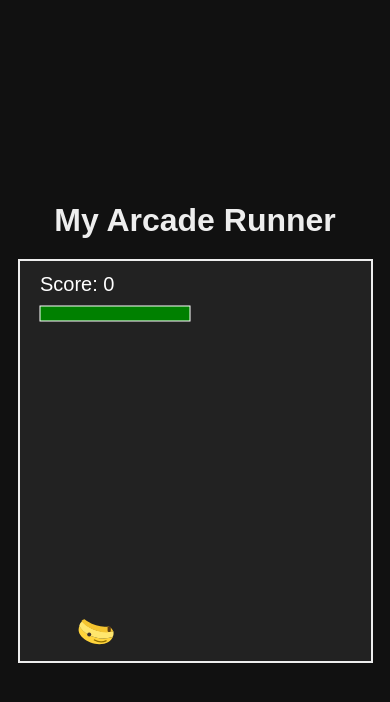
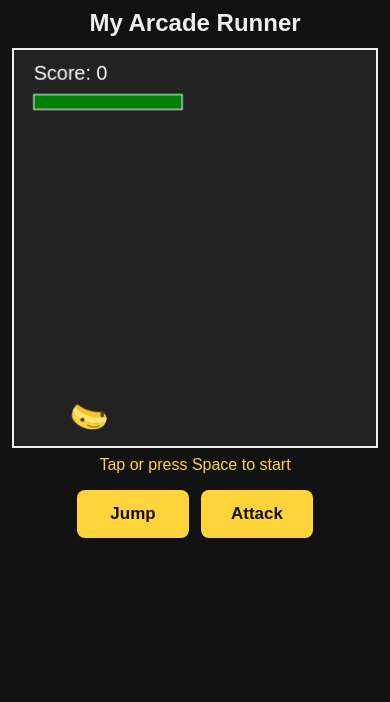
Before and after one commit to sectorchoi-sketch/my-arcade-runner, a plain HTML site: page index.html in a window 390 px wide. Drawn offline with Linux system fonts and the light colour scheme.

Commit message:
Improve mobile game controls

```diff
--- a/game.js
+++ b/game.js
@@ -1,6 +1,9 @@
 // 1. 기본 설정
 const canvas = document.getElementById('gameCanvas');
 const ctx = canvas.getContext('2d');
+const startHint = document.getElementById('startHint');
+const jumpButton = document.getElementById('jumpButton');
+const attackButton = document.getElementById('attackButton');
 
 const assetPath = (fileName) => `assets/${fileName}`;
 
@@ -9,15 +12,29 @@ function imageReady(image) {
 }
 
 function playSound(sound) {
-    sound.currentTime = 0;
-    sound.play().catch(() => {
-        // Missing files or browser autoplay rules should not stop gameplay.
-    });
+    try {
+        sound.currentTime = 0;
+        const result = sound.play();
+        if (result && typeof result.catch === 'function') {
+            result.catch(() => {
+                // Missing files or browser autoplay rules should not stop gameplay.
+            });
+        }
+    } catch (error) {
+        // Some mobile browsers throw synchronously for unsupported or missing audio.
+    }
 }
 
 // 캔버스 크기를 화면에 맞게 조절
-canvas.width = Math.min(window.innerWidth * 0.9, 800);
-canvas.height = Math.min(window.innerHeight * 0.7, 400);
+function resizeCanvas() {
+    const controlsHeight = window.matchMedia('(pointer: coarse)').matches ? 96 : 0;
+    const titleHeight = 96;
+    canvas.width = Math.floor(Math.min(window.innerWidth - 24, 800));
+    canvas.height = Math.floor(Math.min(window.innerHeight - titleHeight - controlsHeight, 400));
+    canvas.height = Math.max(canvas.height, 260);
+}
+
+resizeCanvas();
 
 // --- 추가: 게임 에셋 (이미지, 사운드) ---
 const bananaImage = new Image();
@@ -324,6 +341,15 @@ let animationFrameId; // --- 추가: 게임 루프 제어용 ---
 let lastTime = 0; // --- 추가: 시간 간격 계산용 ---
 let isGameStarted = false; // --- 추가: 게임 시작 여부 확인 ---
 
+function keepPlayerOnGround() {
+    player.y = Math.min(player.y, canvas.height - player.height);
+}
+
+window.addEventListener('resize', () => {
+    resizeCanvas();
+    keepPlayerOnGround();
+});
+
 // 6. 게임 루프
 function animate(timestamp) {
     const deltaTime = timestamp - lastTime; // 프레임 간 시간 간격
@@ -458,15 +484,19 @@ function winGame() {
 }
 
 // 7. 입력 처리
-function handleInput(e) {
-    // --- 추가: 첫 입력 시 배경음악 재생 ---
+function startGame() {
     if (!isGameStarted) {
         playSound(backgroundMusic);
         isGameStarted = true;
+        startHint.classList.add('hidden');
     }
+}
+
+function handleInput(e) {
+    startGame();
 
     // 스페이스바 또는 터치로 점프
-    if (e.code === 'Space' || e.type === 'touchstart') {
+    if (e.code === 'Space' || e.type === 'touchstart' || e.type === 'pointerdown') {
         e.preventDefault(); // 터치 시 화면 스크롤 방지
         player.jump();
     }
@@ -478,7 +508,37 @@ function handleInput(e) {
 }
 
 window.addEventListener('keydown', handleInput);
-window.addEventListener('touchstart', handleInput, { passive: false });
+canvas.addEventListener('pointerdown', handleInput);
+
+jumpButton.addEventListener('pointerdown', (e) => {
+    e.preventDefault();
+    startGame();
+    player.jump();
+});
+
+attackButton.addEventListener('pointerdown', (e) => {
+    e.preventDefault();
+    startGame();
+    if (gameMode === 'boss') {
+        player.shoot();
+    }
+});
+
+if (!window.PointerEvent) {
+    canvas.addEventListener('touchstart', handleInput, { passive: false });
+    jumpButton.addEventListener('touchstart', (e) => {
+        e.preventDefault();
+        startGame();
+        player.jump();
+    }, { passive: false });
+    attackButton.addEventListener('touchstart', (e) => {
+        e.preventDefault();
+        startGame();
+        if (gameMode === 'boss') {
+            player.shoot();
+        }
+    }, { passive: false });
+}
 
 // --- 추가: 재시작 버튼 이벤트 리스너 ---
 document.getElementById('restartButton').addEventListener('click', () => {
--- a/index.html
+++ b/index.html
@@ -7,8 +7,15 @@
     <link rel="stylesheet" href="style.css">
 </head>
 <body>
-    <h1>My Arcade Runner</h1>
-    <canvas id="gameCanvas"></canvas>
+    <main class="game-shell">
+        <h1>My Arcade Runner</h1>
+        <canvas id="gameCanvas"></canvas>
+        <div id="startHint">Tap or press Space to start</div>
+        <div class="mobile-controls" aria-label="Game controls">
+            <button id="jumpButton" type="button">Jump</button>
+            <button id="attackButton" type="button">Attack</button>
+        </div>
+    </main>
     <!-- 추가: 게임 오버 화면 -->
     <div id="gameOverScreen" class="hidden">
         <h2>Game Over</h2>
--- a/style.css
+++ b/style.css
@@ -4,24 +4,67 @@ body {
     background-color: #111;
     color: #eee;
     display: flex;
-    flex-direction: column;
     justify-content: center;
     align-items: center;
-    height: 100vh;
+    min-height: 100vh;
+    min-height: 100dvh;
+    overflow: hidden;
     font-family: sans-serif;
+    touch-action: none;
+    user-select: none;
+    -webkit-user-select: none;
+}
+
+.game-shell {
+    width: min(100%, 900px);
+    padding: 12px;
+    box-sizing: border-box;
+    text-align: center;
 }
 
 h1 {
-    margin-bottom: 20px;
+    margin: 0 0 12px;
+    font-size: clamp(22px, 5.5vw, 34px);
+    line-height: 1.1;
 }
 
 canvas {
     background-color: #222;
     border: 2px solid #eee;
-    display: block; /* 캔버스 아래 불필요한 여백 제거 */
+    box-sizing: border-box;
+    display: block;
+    margin: 0 auto;
+    max-width: 100%;
+    touch-action: none;
 }
 
-/* 추가: 게임 오버 화면 스타일 */
+#startHint {
+    height: 24px;
+    margin-top: 8px;
+    color: #ffd43b;
+    font-size: 16px;
+}
+
+.mobile-controls {
+    display: none;
+    gap: 12px;
+    justify-content: center;
+    margin-top: 10px;
+}
+
+.mobile-controls button {
+    min-width: 112px;
+    min-height: 48px;
+    padding: 10px 18px;
+    border: 0;
+    border-radius: 8px;
+    background: #ffd43b;
+    color: #111;
+    cursor: pointer;
+    font-size: 17px;
+    font-weight: 700;
+}
+
 .hidden {
     display: none;
 }
@@ -32,23 +75,43 @@ canvas {
     top: 50%;
     left: 50%;
     transform: translate(-50%, -50%);
-    background-color: rgba(0, 0, 0, 0.8);
+    background-color: rgba(0, 0, 0, 0.85);
     color: white;
     padding: 40px;
     border-radius: 10px;
     text-align: center;
     border: 2px solid #eee;
     width: 300px;
+    max-width: calc(100vw - 48px);
+    box-sizing: border-box;
 }
 
 #restartButton,
 #playAgainButton {
     margin-top: 20px;
     padding: 10px 20px;
-    font-size: 16px;
-    cursor: pointer;
     border: none;
     border-radius: 5px;
-    background-color: #4CAF50; /* Green */
+    background-color: #4CAF50;
     color: white;
+    cursor: pointer;
+    font-size: 16px;
 }
+
+@media (max-width: 720px), (pointer: coarse) {
+    body {
+        align-items: flex-start;
+    }
+
+    .game-shell {
+        padding-top: 10px;
+    }
+
+    h1 {
+        font-size: 24px;
+    }
+
+    .mobile-controls {
+        display: flex;
+    }
+}
```
